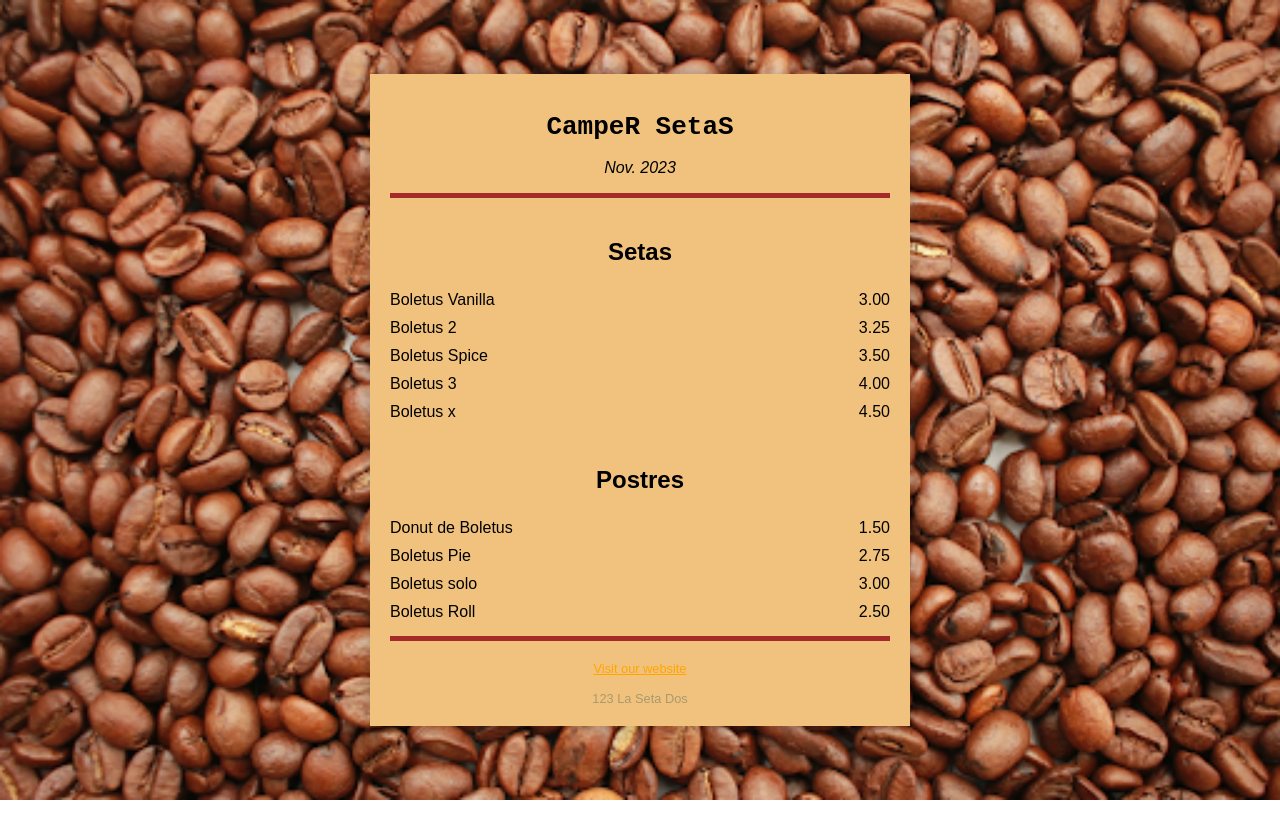
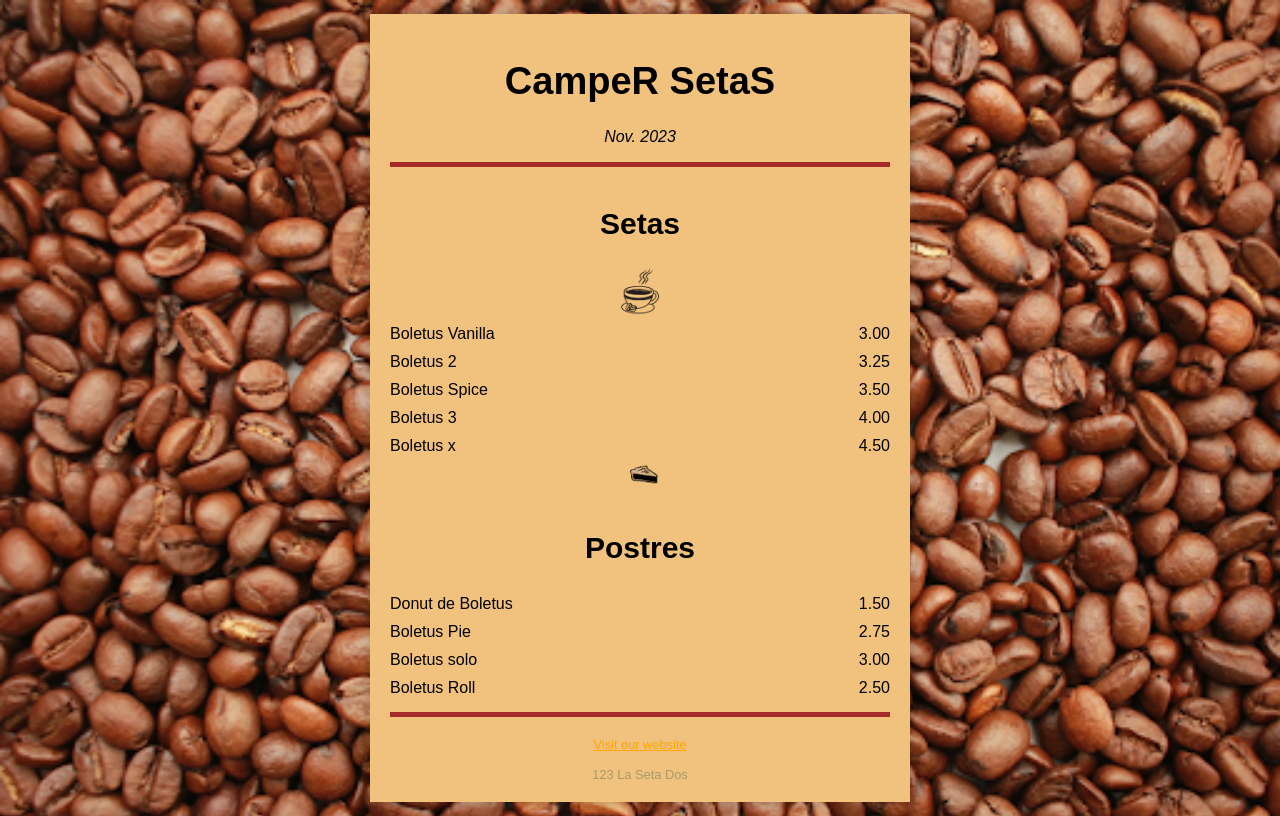
Before and after one commit to David-Kwech/David-Kwech.github.io, a plain HTML site: page TWIN_PAGES/index.html in a window 1280 px wide. Drawn offline with Linux system fonts and the light colour scheme.

Commit message:
subida menu

```diff
--- a/TWIN_PAGES/index.html
+++ b/TWIN_PAGES/index.html
@@ -14,6 +14,7 @@
 
     <div class="line"></div>
     <h2>Setas</h2>
+    <img class="img" src="imagenes/taza_de_cafe.png">
     <ul>
       <li><span>Boletus Vanilla</span><span>3.00</span></li>
       <li><span>Boletus 2</span><span>3.25</span></li>
@@ -22,6 +23,7 @@
       <li><span>Boletus x</span><span>4.50</span></li>
     </ul>
 
+    <img src="imagenes/tarta.png" alt="">
     <h2>Postres</h2>
     <ul>
       <li><span>Donut de Boletus</span><span>1.50</span></li>
--- a/TWIN_PAGES/stylesheet.css
+++ b/TWIN_PAGES/stylesheet.css
@@ -1,5 +1,4 @@
 body {
-    margin: 0;
     font-family: sans-serif;
     background-image: url('imagenes/cafe.png');
     background-size: cover;
@@ -15,20 +14,30 @@ body {
     padding: 20px;
     box-shadow: 0 0 15px rgba(0, 0, 0, 0.3);
     text-align: center;
+    justify-content: center;
+    align-items: center;
   }
 
   h1 {
-    font-family: monospace;
+    font-family: Arial, sans-serif;
+    justify-content: center;
+    align-items: center;
+    font-size: 38px;
   }
 
   h2 {
     margin-top: 30px;
     padding-top: 10px;
+    justify-content: center;
+    align-items: center;
+    font-size: 30px;
   }
 
   .line {
     border-top: 5px solid brown;
     margin: 10px 0;
+    justify-content: center;
+    align-items: center;
   }
 
   ul {
@@ -48,11 +57,21 @@ body {
     font-size: 0.8em;
     margin-top: 20px;
     color: #a89a6e;
+    justify-content: center;
+    align-items: center;
   }
   a{
     color: orange;
     text-decoration: underline;
+    justify-content: center;
+    align-items: center;
   }
   a:hover {
     color: orangered;
-}
+    justify-content: center;
+    align-items: center;
+  }
+
+  img{
+    width: 50px;
+  }
```
Also changed, not shown: TWIN_PAGES/imagenes/tarta.png (added), TWIN_PAGES/imagenes/taza_de_cafe.png (added).
